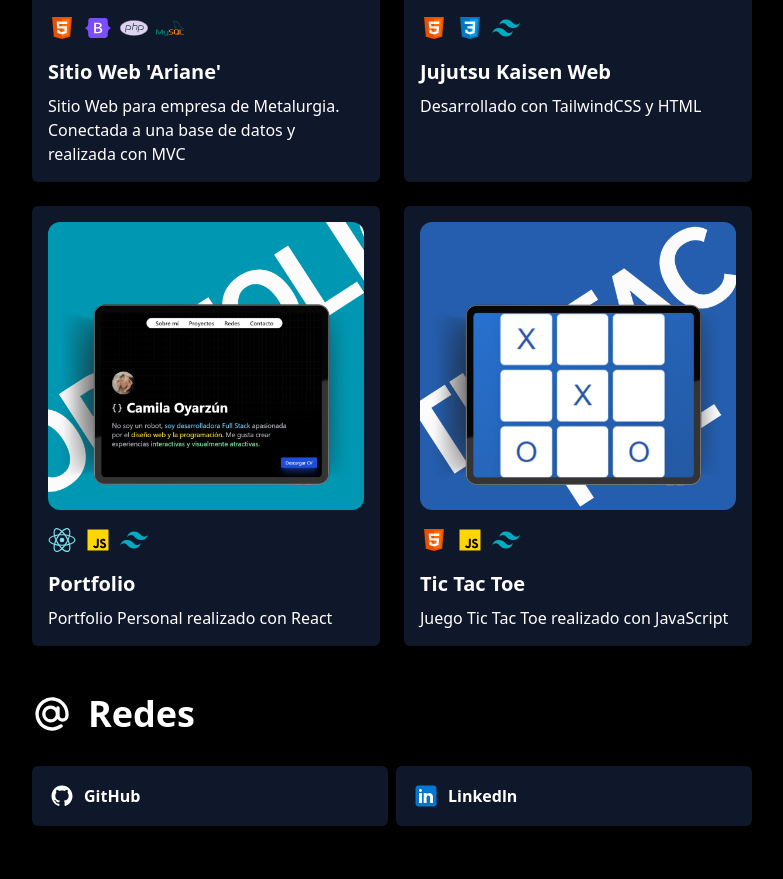
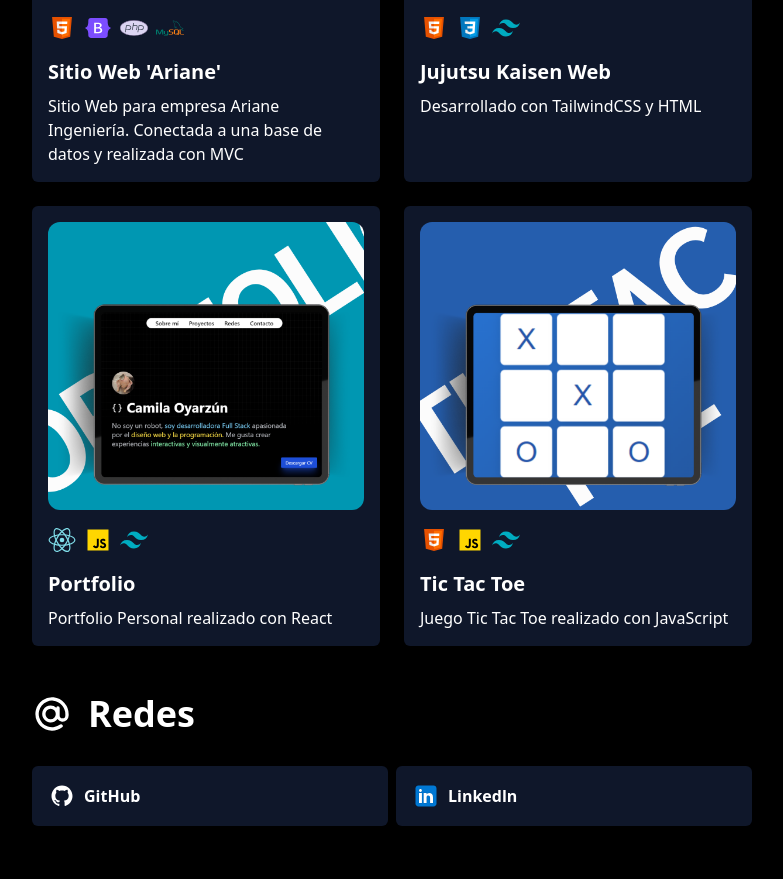
Before and after one commit to LouKamilah/Portfolio, a React (Vite) app: page / in a window 1280 px wide. Shown: the part 1374-2253 px from the top of the page, without its empty margins (248-1031 px from the left). Built offline with nearby package versions, Linux system fonts and the light colour scheme.

Commit message:
Update proyectos.jsx

```diff
--- a/src/components/proyectos.jsx
+++ b/src/components/proyectos.jsx
@@ -5,7 +5,7 @@ const proyectos = [
     name: "Sitio Web 'Ariane'",
     img: "/proyecto-1.png",
     descripcion:
-      "Sitio Web para empresa de Metalurgia. Conectada a una base de datos y realizada con MVC",
+      "Sitio Web para empresa Ariane Ingeniería. Conectada a una base de datos y realizada con MVC",
     link: "https://ariane.cl",
     svg1: (
       <svg
```
